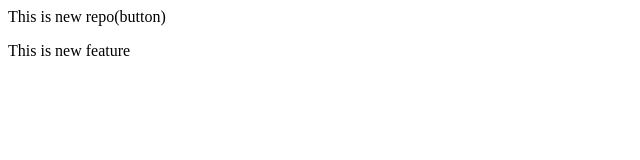
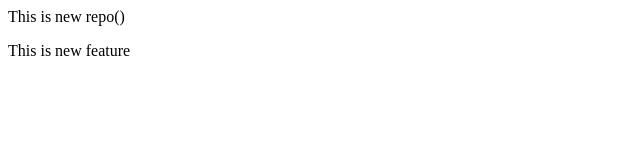
Before and after one commit to PriyankaBhati06/localrepo, a plain HTML site: page index.html in a window 1280 px wide. Shown: the full height of the page, 0-640 px from the left. Drawn offline with Linux system fonts and the light colour scheme.

```diff
--- a/index.html
+++ b/index.html
@@ -1,2 +1,2 @@
-<p>This is new repo(button)</p>
+<p>This is new repo()</p>
 <p>This is new feature</p>
```
